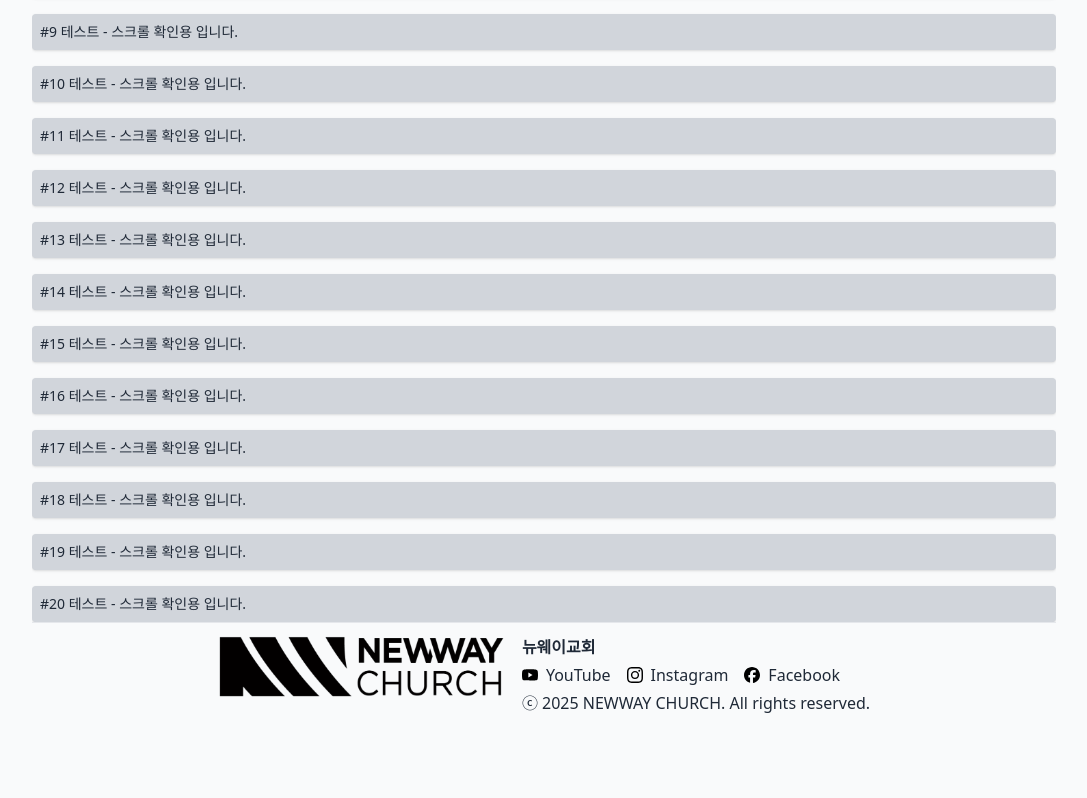
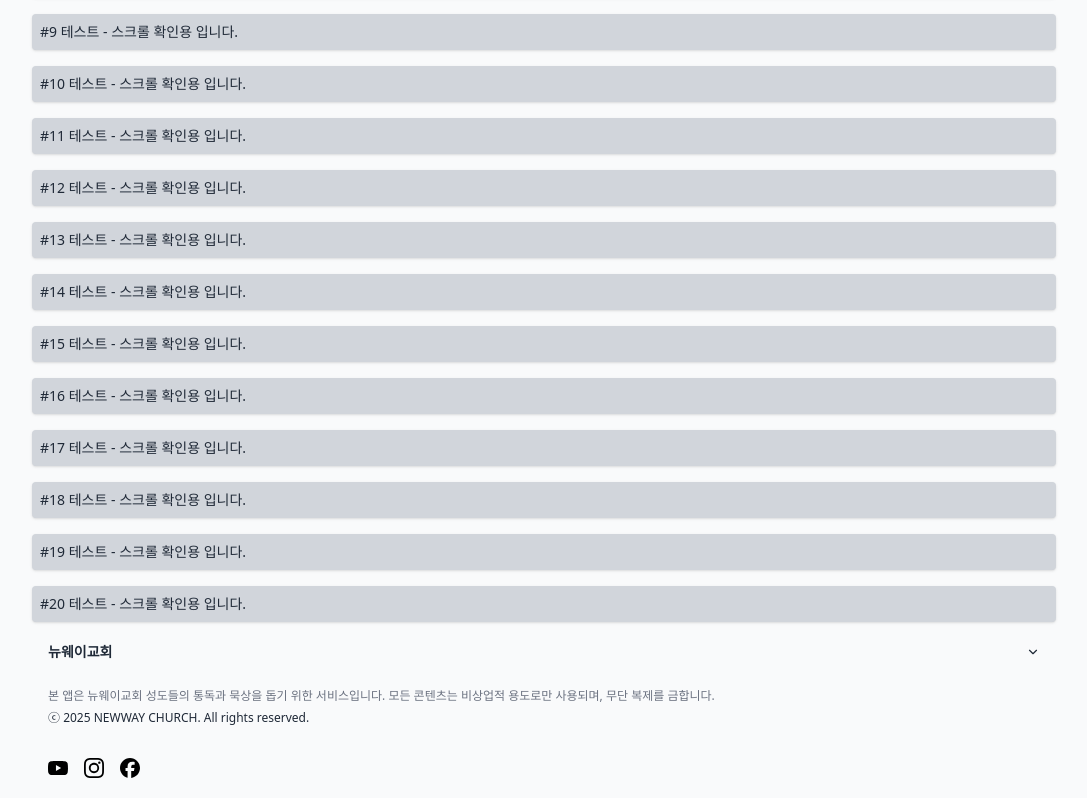
Before and after one commit to yjineey/nw-bread-front, a Next.js app: page / in a window 1280 px wide. Shown: the part 578-1376 px from the top of the page, without its empty margins (96-1183 px from the left). Before the commit the page ends 1305 px from the top, so only its background shows below. Built offline with nearby package versions, Linux system fonts and the light colour scheme.

Commit message:
메인 레이아웃 구조 개선 및 푸터 하단 고정 처리

```diff
--- a/src/app/layout.tsx
+++ b/src/app/layout.tsx
@@ -2,12 +2,12 @@ import '@/styles/globals.css'
 import Section from '@/components/Section'
 import Header from '@/components/Header'
 import Footer from '@/components/Footer'
+import BottomNav from '@/components/BottomNav'
 
 export const metadata = {
-  title: 'Newway Bread', // 브라우저 탭에 표시될 제목
+  title: 'Newway Bread',
   description: 'Newway Church Bible App',
   openGraph: {
-    // sns공유시 표시될 정보
     type: 'website',
     siteName: 'Newway Church',
     title: 'Newway Bread',
@@ -30,57 +30,43 @@ export default function RootLayout({
 }) {
   return (
     <html lang="ko" className="dark">
-      <head>
-        <script
-          dangerouslySetInnerHTML={{
-            __html: `
-              (function() {
-                try {
-                  const theme = localStorage.getItem('theme');
-                  if (theme === 'dark' || (!theme && window.matchMedia('(prefers-color-scheme: dark)').matches)) {
-                    document.documentElement.classList.add('dark');
-                  }
-                } catch(_) {}
-              })();
-            `,
-          }}
-        />
-      </head>
-
-      {/* ⚠️ 이 페이지는 레이아웃 전용 스타일이며, 전역 CSS는 작성하지 않습니다. */}
+      <head />
       <body>
         <div className="max-w-screen-lg mx-auto min-h-screen flex flex-col">
-          {/* Section (모바일 고정, PC 스크롤 시 사라짐) */}
+          {/* Section (⚠️ 반드시 배경색 유지 - sticky 요소 겹침 방지) */}
           <div
             className="h-16 px-4 flex items-center justify-between border-b
-                sticky top-0 z-30 bg-gray-50 dark:bg-neutral-900
-                md:relative md:z-20"
+             border-gray-200 dark:border-neutral-800
+             lg:sticky lg:top-0 lg:z-20
+             bg-gray-50 dark:bg-neutral-900"
           >
             <Section />
           </div>
 
-          {/* Header (PC 고정, 모바일에서는 스크롤 시 사라짐) */}
+          {/* Header */}
           <div
             className="h-16 px-4 flex items-center justify-between border-b
-                sticky top-0 z-20 bg-gray-50 dark:bg-neutral-900
-                md:sticky md:top-0 md:z-30
-                [@media(max-width:767px)]:static"
+             border-gray-200 dark:border-neutral-800
+             sticky top-0 z-20 lg:top-16 lg:z-30
+             bg-gray-50 dark:bg-neutral-900"
           >
             <Header />
           </div>
 
-          <main className="flex-1 overflow-y-auto md:pb-0 pb-16">
-            {children}
+          {/* Main Content */}
+          <main className="flex-1 flex flex-col">
+            <div className="flex-1">{children}</div>
+
+            {/* Footer 주변 여백은 여기서 명시 */}
+            <div className="px-4 py-5">
+              <Footer />
+            </div>
           </main>
 
-          {/* Footer (모바일 고정 h-16, PC는 자동 높이, 일반 배치) */}
-          <footer
-            className="border-t z-30
-                     fixed bottom-0 w-full h-16
-                     md:static md:h-auto md:w-auto"
-          >
-            <Footer />
-          </footer>
+          {/* 모바일 네비게이션 */}
+          <div className="fixed bottom-0 left-0 right-0 h-16 p-4 border-t border-gray-200 dark:border-neutral-800  bg-neutral-900 text-gray-200 z-50 lg:hidden">
+            <BottomNav />
+          </div>
         </div>
       </body>
     </html>
--- /dev/null
+++ b/src/components/BottomNav.tsx
@@ -0,0 +1,47 @@
+'use client'
+
+import Link from 'next/link'
+import { usePathname } from 'next/navigation'
+import { BookOpenText, Heart, HomeIcon, UserIcon, Menu } from 'lucide-react'
+
+const MobileItems = [
+  { label: '성경', href: '/user/read', icon: BookOpenText },
+  { label: '큐티', href: '/user/qt', icon: Heart },
+  { label: '홈', href: '/', icon: HomeIcon },
+  { label: '내정보', href: '/auth/profile', icon: UserIcon },
+  { label: '더보기', href: '/settings/more', icon: Menu },
+]
+
+export default function BottomNav() {
+  const pathname = usePathname()
+
+  return (
+    <div className="flex">
+      {MobileItems.map(({ label, href, icon: Icon }) => {
+        const isActive =
+          href === '/' ? pathname === '/' : pathname.startsWith(href)
+
+        return (
+          <Link
+            key={label}
+            href={href}
+            className="flex-1 flex flex-col items-center justify-center"
+          >
+            <Icon
+              className={`w-5 h-5 ${
+                isActive ? 'text-indigo-400' : 'text-white'
+              }`}
+            />
+            <span
+              className={`text-xs ${
+                isActive ? 'text-indigo-400 font-semibold' : 'text-gray-200'
+              }`}
+            >
+              {label}
+            </span>
+          </Link>
+        )
+      })}
+    </div>
+  )
+}
--- a/src/components/Footer.tsx
+++ b/src/components/Footer.tsx
@@ -1,8 +1,11 @@
+'use client'
+
+import { useState } from 'react'
 import Link from 'next/link'
+import { ChevronDown, ChevronUp } from 'lucide-react'
 import { imgPath } from '@/lib/imgPath'
-import { BookOpenText, Heart, HomeIcon, UserIcon, Menu } from 'lucide-react'
 
-export const SNSItems = [
+const SNSItems = [
   {
     label: 'YouTube',
     href: 'https://www.youtube.com/@newwaychurchkr',
@@ -19,79 +22,67 @@ export const SNSItems = [
     icon: '/icons/facebook.svg',
   },
 ]
-export const MobileItems = [
-  {
-    label: '성경',
-    href: '/user/read',
-    icon: BookOpenText,
-  },
-  {
-    label: '큐티',
-    href: '/user/qt',
-    icon: Heart,
-  },
-  {
-    label: '홈',
-    href: '/',
-    icon: HomeIcon,
-  },
-  {
-    label: '내정보',
-    href: '/auth/profile',
-    icon: UserIcon,
-  },
-  {
-    label: '더보기',
-    href: '/settings/more',
-    icon: Menu,
-  },
-]
+
 export default function Footer() {
+  const [isOpen, setIsOpen] = useState(false)
   const year = new Date().getFullYear()
 
   return (
     <>
-      <div className="hidden md:flex item-center justify-center p-3 gap-4">
-        <img
-          src={imgPath(`/logos/nw_logo.png`)}
-          alt="nw-footer-logo"
-          className="w-72 h-16 invert-0 dark:invert"
-        />
-        <div className="space-y-1 text-left">
-          <p className="font-semibold">뉴웨이교회</p>
-          {/* <p>주소 | 서울특별시 강서구 화곡로 64길 67</p> */}
-          {/* <p>전화 | 070-4047-0478</p> */}
-          {/* <p>이메일 | newwaychurchkr@gmail.com</p> */}
-          <div className="flex gap-4">
-            {SNSItems.map(({ label, href, icon: Icon }) => (
-              <Link
-                key={label}
-                href={href}
-                className="flex items-center gap-2 hover-link"
-                target="_blank"
-              >
-                <img
-                  src={imgPath(Icon)}
-                  alt={label}
-                  className="w-4 h-4 dark:invert"
-                />
-                <span>{label}</span>
-              </Link>
-            ))}
-          </div>
+      <div className="max-w-5xl mx-auto space-y-6">
+        {/* 드롭다운 */}
+        <div>
+          <button
+            onClick={() => setIsOpen(!isOpen)}
+            className="flex justify-between items-center w-full text-sm font-semibold hover:opacity-80"
+          >
+            <span>뉴웨이교회</span>
+            {isOpen ? <ChevronUp size={14} /> : <ChevronDown size={14} />}
+          </button>
+
+          {isOpen && (
+            <div className="mt-2 text-sm space-y-1 pl-1">
+              <p>주소: 서울특별시 강서구 화곡로 64길 67</p>
+              <p>전화: 070-4047-0478</p>
+              <p>이메일: newwaychurchkr@gmail.com</p>
+              <p>
+                홈페이지:{' '}
+                <a
+                  href="https://newwaychurch.or.kr"
+                  target="_blank"
+                  rel="noopener noreferrer"
+                  className="text-blue-600 dark:text-blue-400 underline break-all"
+                >
+                  https://newwaychurch.or.kr
+                </a>
+              </p>
+            </div>
+          )}
+        </div>
+
+        {/* 안내 문구 */}
+        <div className="text-xs space-y-1">
+          <p className="text-gray-500 dark:text-gray-400 leading-relaxed">
+            본 앱은 뉴웨이교회 성도들의 통독과 묵상을 돕기 위한 서비스입니다.
+            모든 콘텐츠는 비상업적 용도로만 사용되며, 무단 복제를 금합니다.
+          </p>
           <p>ⓒ {year} NEWWAY CHURCH. All rights reserved.</p>
         </div>
-      </div>
-      <div className="fixed md:hidden h-16 bottom-0 left-0 right-0 p-4 border-t bg-neutral-900 text-gray-200">
-        <div className="flex">
-          {MobileItems.map(({ label, href, icon: Icon }) => (
+
+        {/* SNS 아이콘 */}
+        <div className="flex gap-4 pt-2">
+          {SNSItems.map(({ label, href, icon }) => (
             <Link
-              key={href}
+              key={label}
               href={href}
-              className="flex-1 flex flex-col items-center justify-center"
+              target="_blank"
+              className="hover:opacity-80"
             >
-              <Icon className="w-5 h-5 text-white" />
-              <span className="text-sm">{label}</span>
+              <img
+                src={imgPath(icon)}
+                alt={label}
+                className="w-5 h-5 dark:invert"
+              />
             </Link>
           ))}
         </div>
--- a/src/components/ThemeToggle.tsx
+++ b/src/components/ThemeToggle.tsx
@@ -24,11 +24,7 @@ export default function ThemeToggle() {
   }
 
   return (
-    <button
-      onClick={toggleTheme}
-      className="p-2 border rounded text-sm hover-link hover:border-blue-700
-              dark:hover:border-yellow-300"
-    >
+    <button onClick={toggleTheme} className="pr-2">
       <Icon />
     </button>
   )
--- a/src/styles/globals.css
+++ b/src/styles/globals.css
@@ -12,9 +12,3 @@
 body {
   @apply bg-gray-50 text-gray-800 dark:bg-neutral-900 dark:text-gray-200;
 }
-
-.hover-link {
-  @apply transition-colors
-    hover:text-blue-700 hover:font-semibold
-    dark:hover:text-yellow-300;
-}
```
Also changed, not shown: src/components/Header.tsx (+26 -6 lines).
